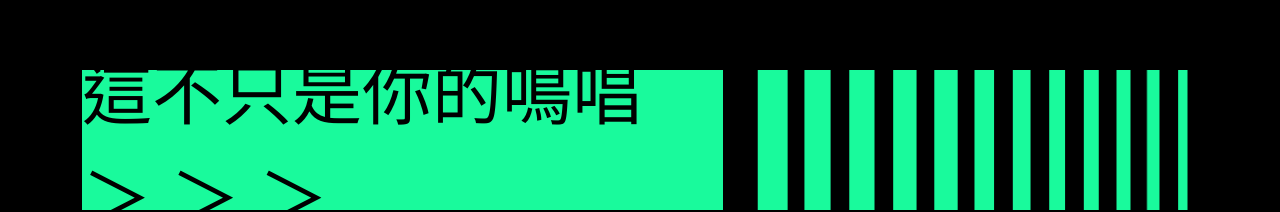
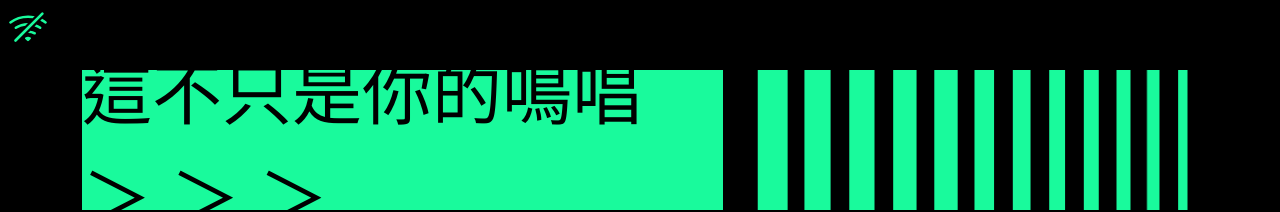
Before and after one commit to kiryu3030/treasure-radio, a website: page app/static/html/large.html in a window 1280 px wide. Shown: the top 212 px of the page. Drawn offline with nearby package versions, Linux system fonts and the light colour scheme; no server answers; files whose address does not match are found by name; a web font is replaced by a local one.

Commit message:
wifi標誌

```diff
--- a/app/static/html/large.html
+++ b/app/static/html/large.html
@@ -287,7 +287,7 @@
   </div>
   <div id="layer-top" style="position: absolute;z-index: 2;overflow-x: hidden;overflow-y: hidden;background-color: black;">
     <div id="content-top" style="position: relative;overflow-x: hidden;overflow-y: hidden;z-index: 2;color: black;">
-      <div id="wifi-disconnect" class="p-2" style="visibility:hidden">
+      <div id="wifi-disconnect" class="p-2" style="visibility:visible">
         <svg xmlns="http://www.w3.org/2000/svg" width="40" height="40" fill="#adadad" class="wifi-off" viewBox="0 0 16 16">
           <path d="M10.706 3.294A12.6 12.6 0 0 0 8 3C5.259 3 2.723 3.882.663 5.379a.485.485 0 0 0-.048.736.52.52 0 0 0 .668.05A11.45 11.45 0 0 1 8 4q.946 0 1.852.148zM8 6c-1.905 0-3.68.56-5.166 1.526a.48.48 0 0 0-.063.745.525.525 0 0 0 .652.065 8.45 8.45 0 0 1 3.51-1.27zm2.596 1.404.785-.785q.947.362 1.785.907a.482.482 0 0 1 .063.745.525.525 0 0 1-.652.065 8.5 8.5 0 0 0-1.98-.932zM8 10l.933-.933a6.5 6.5 0 0 1 2.013.637c.285.145.326.524.1.75l-.015.015a.53.53 0 0 1-.611.09A5.5 5.5 0 0 0 8 10m4.905-4.905.747-.747q.886.451 1.685 1.03a.485.485 0 0 1 .047.737.52.52 0 0 1-.668.05 11.5 11.5 0 0 0-1.811-1.07M9.02 11.78c.238.14.236.464.04.66l-.707.706a.5.5 0 0 1-.707 0l-.707-.707c-.195-.195-.197-.518.04-.66A2 2 0 0 1 8 11.5c.374 0 .723.102 1.021.28zm4.355-9.905a.53.53 0 0 1 .75.75l-10.75 10.75a.53.53 0 0 1-.75-.75z"/>
         </svg>
```
Also changed, not shown: app/static/html/small.html (+1 -1 lines).
